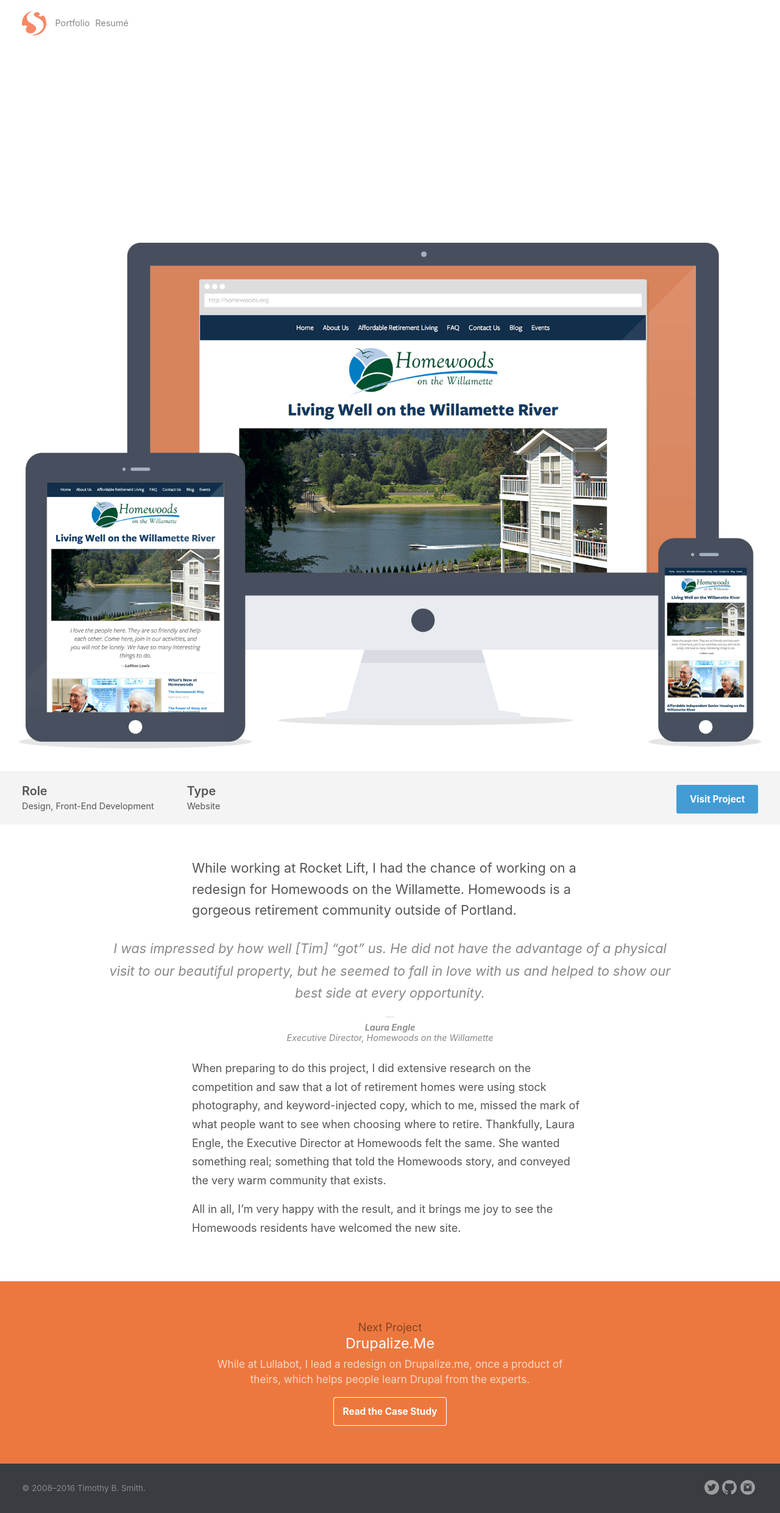
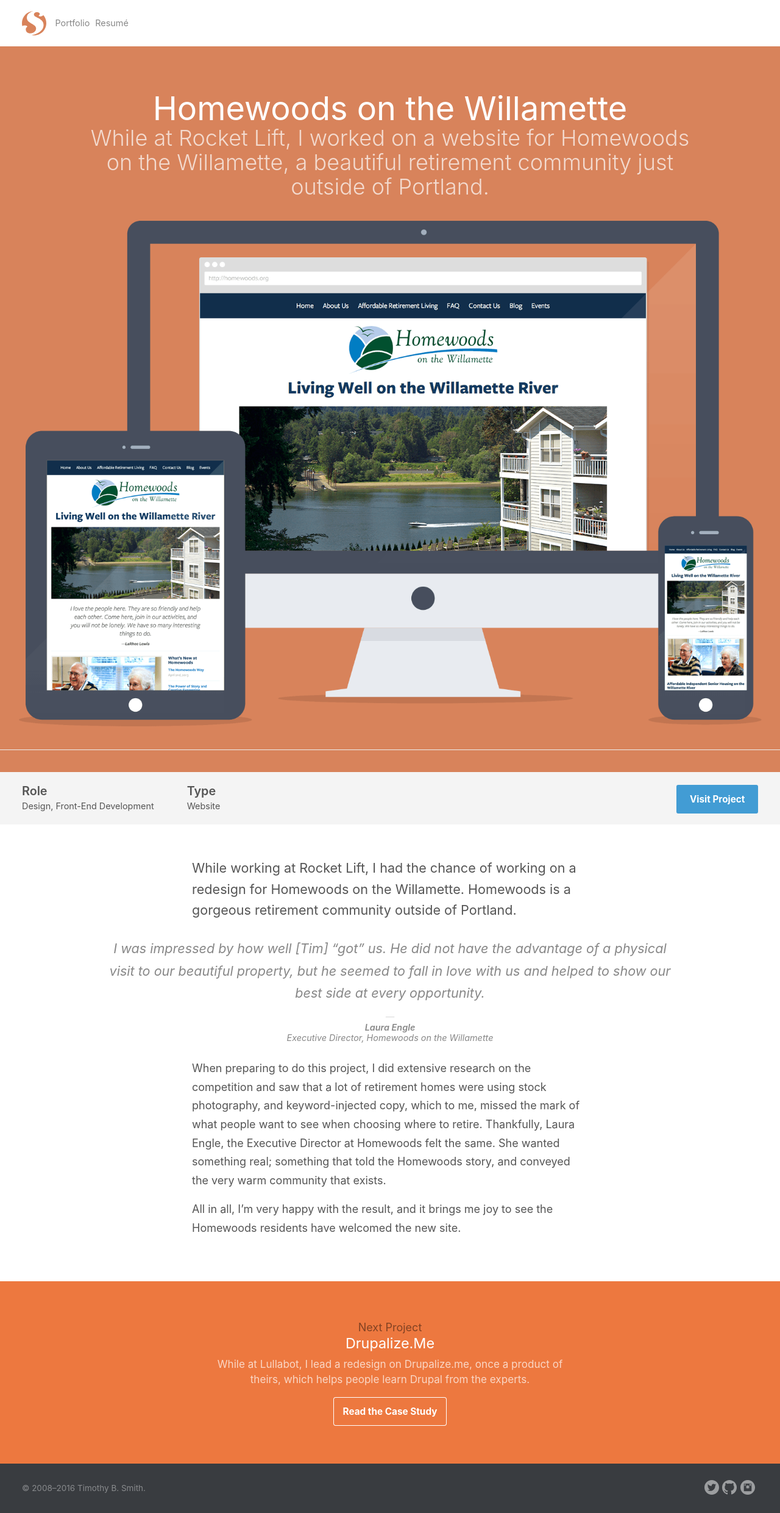
Before and after one commit to xavibenjamin/ttimsmith.com, a Jekyll site: the page built from _work/2013-05-01-homewoods.md, in a window 1280 px wide. Shown: the whole page at 61% size. Built offline with Jekyll 4.4.1, drawn with Linux system fonts in a browser that asks for light colours; some web fonts are replaced.

Commit message:
Add style information inline for better automation

```diff
--- a/_includes/icons/icon-supersmith.html
+++ b/_includes/icons/icon-supersmith.html
@@ -1,6 +1,6 @@
 <svg version="1.1" id="Layer_5" xmlns="http://www.w3.org/2000/svg" xmlns:xlink="http://www.w3.org/1999/xlink" x="0px" y="0px"
    viewBox="38 -38 100 100" style="enable-background:new 38 -38 100 100;" xml:space="preserve">
-  <g class="supersmith-icon">
+  <g class="supersmith-icon" {% if page.color %}style="fill: #{{ page.color }}"{% endif %}>
     <path class="left-supersmith" d="M42.3,22.4c0.7-0.3,1.5-0.5,2.3-0.7c0.8-0.2,1.5-0.3,2.3-0.4c2-0.3,4.1-0.3,6,0.1c2,0.4,3.7,1.2,5.2,2.6
       c0.7,0.6,1.2,1,1.5,1.3c0.3,0.3,0.4,0.5,0.5,0.7c0,0.1,0,0.2-0.1,0.3s-0.3,0.3-0.6,0.5c-0.3,0.2-0.7,0.6-1.1,1.1
       c-0.1,0.1-0.2,0.2-0.3,0.3c-0.1,0.1-0.3,0.2-0.5,0.4c-0.9,0.9-1.7,2-2.4,3.3c-0.8,1.3-1.1,2.5-1.2,3.8c0,0.8,0,1.6,0,2.4
--- a/_layouts/portfolio.html
+++ b/_layouts/portfolio.html
@@ -6,17 +6,19 @@ layout: default
 </div><!-- /.contain -->
 
 
-<header class="portfolio__header">
+<header class="portfolio__header" {% if page.color %}style="background-color: #{{ page.color }}"{% endif %}>
   <div class="portfolio__container">
     <h1 class="portfolio-header__title">{{ page.title }}</h1>
     <h2 class="portfolio-header__lead">{{ page.subtitle }}</h2>
   </div>
+
+  <div class="portfolio__hero">
+    <img src="{% if jekyll.environment == 'production' %}{{ site.url }}{% endif %}{{ page.hero }}" alt="Hero for {{ page.title }}" />
+  </div>
 </header>
 
 
-<div class="portfolio__hero">
-  <img src="{% if jekyll.environment == 'production' %}{{ site.url }}{% endif %}{{ page.hero }}" alt="Hero for {{ page.title }}" />
-</div>
+
 
 <aside class="portfolio__meta">
   <ul class="meta__info">
```
